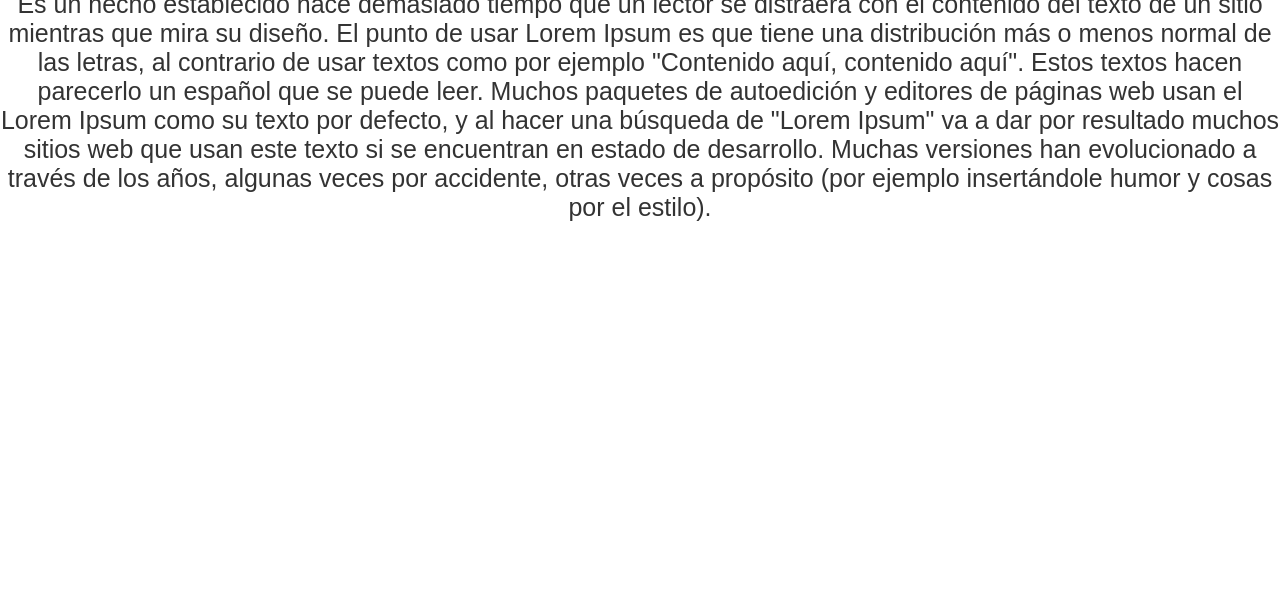
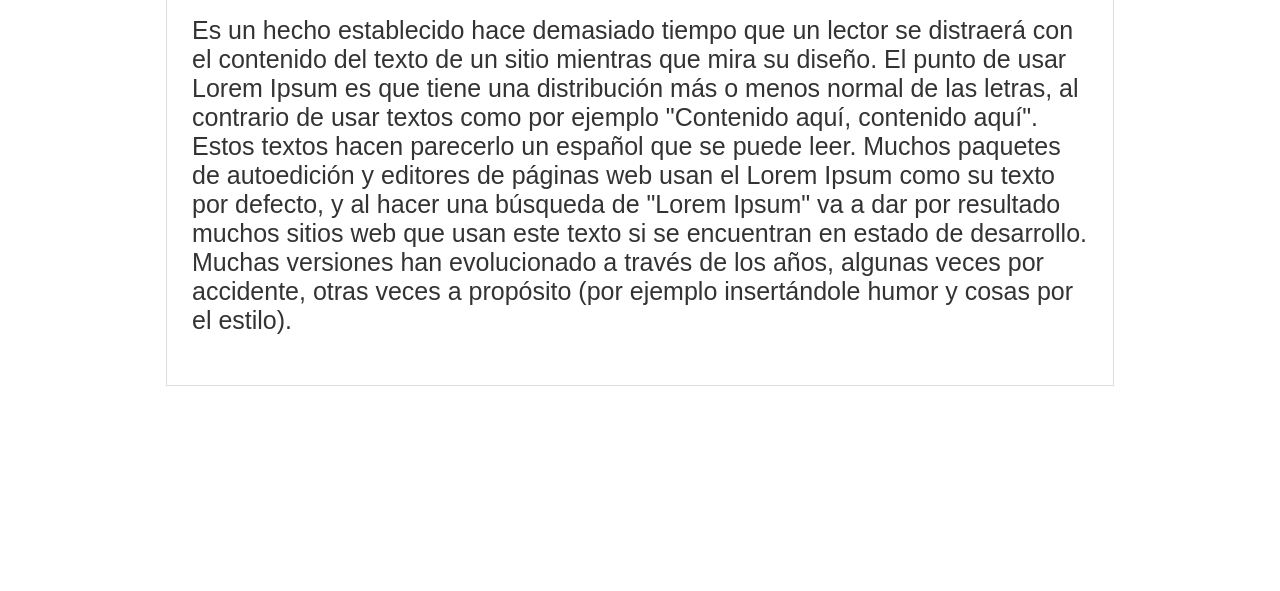
Before and after one commit to KatheZmb/PROYECTOA, a plain HTML site: page index.html in a window 1280 px wide. Shown: the part 209-800 px from the top of the page. Drawn offline with Linux system fonts and the light colour scheme.

Commit message:
Modificación css, creación container

```diff
--- a/index.html
+++ b/index.html
@@ -7,10 +7,12 @@
     <link rel="stylesheet" href="styles.css">
 </head>
 <body>
+    <div id="container">
     <h1>Proyecto GIT 02</h1>
     <div id="post">
         <h2>Blog tecnología</h2>
         <p>Es un hecho establecido hace demasiado tiempo que un lector se distraerá con el contenido del texto de un sitio mientras que mira su diseño. El punto de usar Lorem Ipsum es que tiene una distribución más o menos normal de las letras, al contrario de usar textos como por ejemplo "Contenido aquí, contenido aquí". Estos textos hacen parecerlo un español que se puede leer. Muchos paquetes de autoedición y editores de páginas web usan el Lorem Ipsum como su texto por defecto, y al hacer una búsqueda de "Lorem Ipsum" va a dar por resultado muchos sitios web que usan este texto si se encuentran en estado de desarrollo. Muchas versiones han evolucionado a través de los años, algunas veces por accidente, otras veces a propósito (por ejemplo insertándole humor y cosas por el estilo).</p>
     </div>
+</div>
 </body>
 </html>
--- a/styles.css
+++ b/styles.css
@@ -6,3 +6,11 @@ body{
     margin: 0px;
     padding:0px;
 }
+
+#container{
+    width: 70%;
+    padding: 1em;
+    text-align: left;
+    border: 1px solid #ddd;
+    margin: 0 auto;
+}
```
